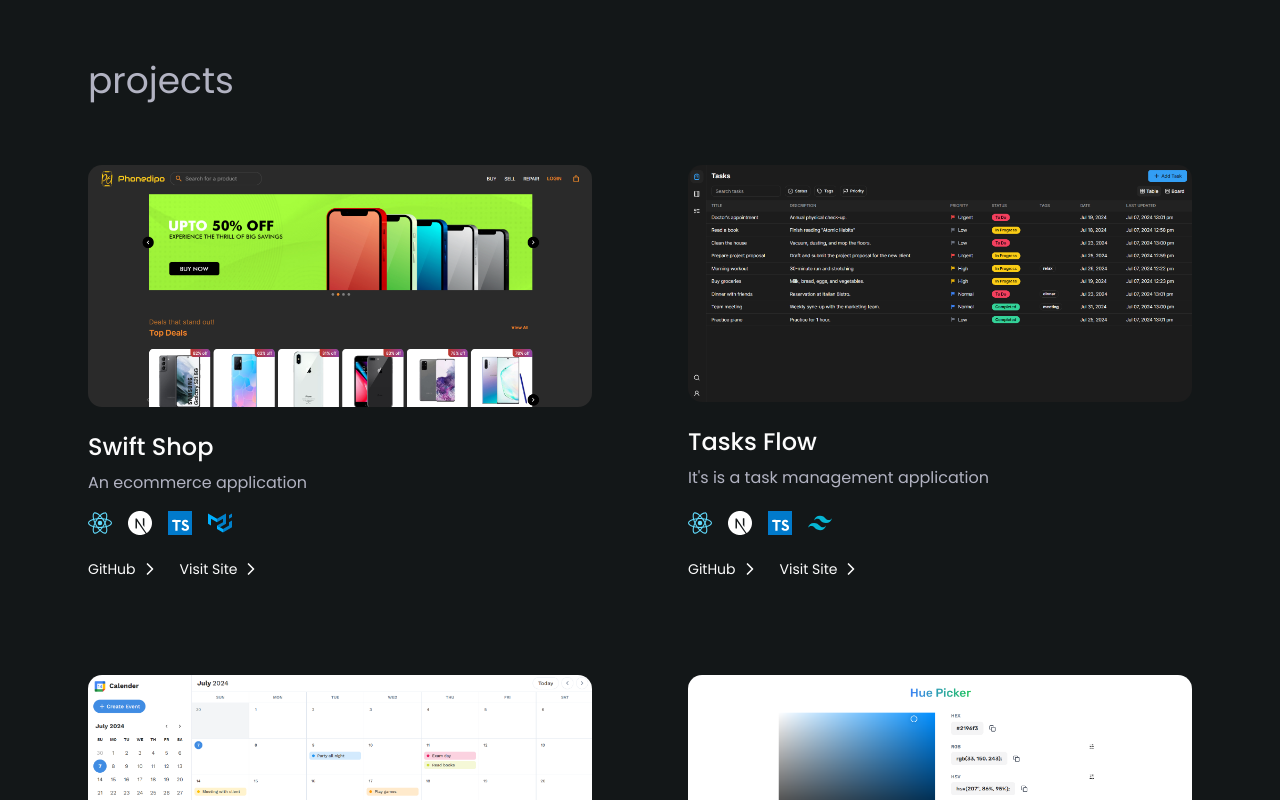
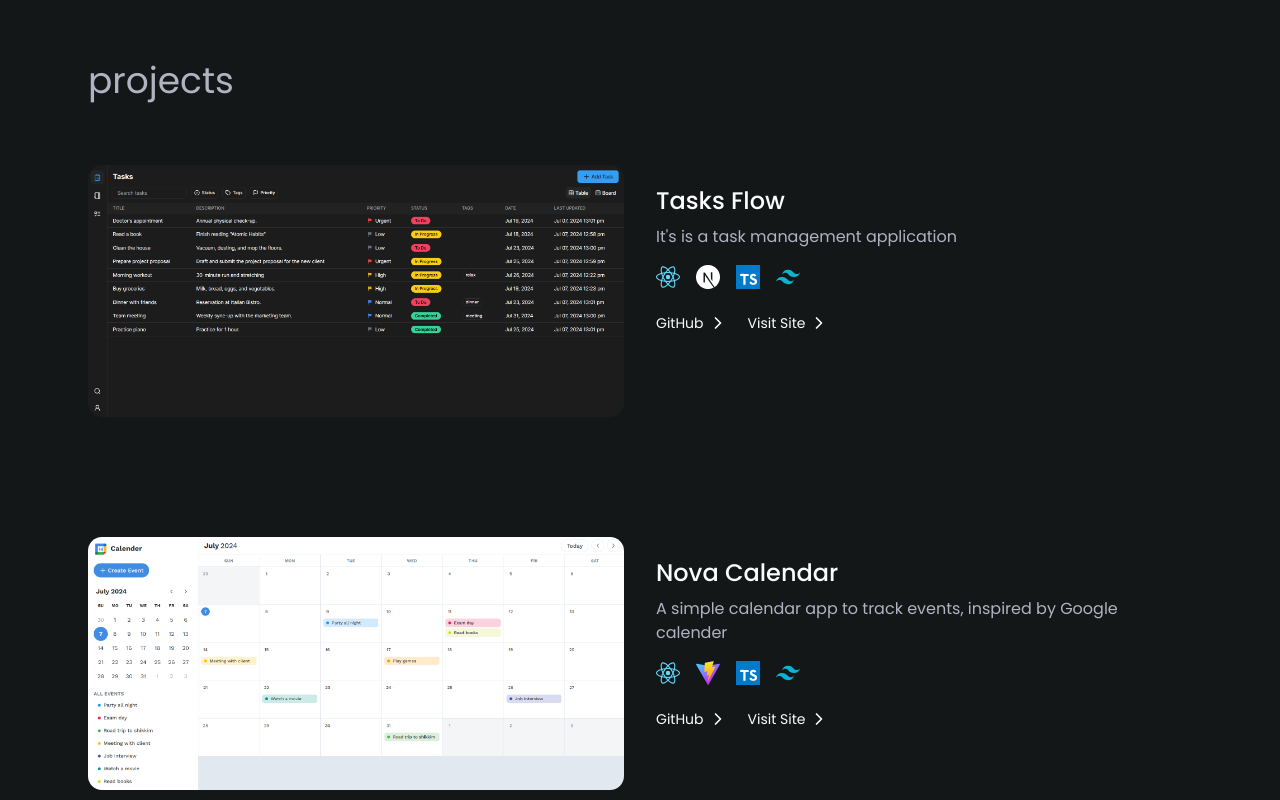
Before and after one commit to soumakk/portfolio, a Next.js app: page / in a window 1280 px wide. Shown: the part 900-1700 px from the top of the page. Built offline with nearby package versions, Linux system fonts and the light colour scheme.

Commit message:
projects ui changes

```diff
--- a/package.json
+++ b/package.json
@@ -32,8 +32,5 @@
 		"tailwindcss": "^4",
 		"typescript": "^5"
 	},
-	"engines": {
-		"node": "22.14.0"
-	},
 	"packageManager": "yarn@1.22.22"
 }
--- a/src/components/home/Projects.tsx
+++ b/src/components/home/Projects.tsx
@@ -6,7 +6,7 @@ export default function Projects() {
 	return (
 		<section className="max-w-6xl mx-auto px-6 my-20 lg:my-60">
 			<h2 className="text-4xl text-muted-foreground">projects</h2>
-			<div className="my-8 grid grid-cols-1 lg:grid-cols-2 gap-8 lg:-mx-8">
+			<div className="my-8 grid grid-cols-1 gap-8 lg:-mx-8">
 				{projects?.map((project, idx) => (
 					<ProjectItem key={idx} project={project} />
 				))}
@@ -17,11 +17,15 @@ export default function Projects() {
 
 function ProjectItem({ project }: { project: IProject }) {
 	return (
-		<div className="relative p-8 flex flex-col group/card">
+		<div className="relative p-8  group/card">
 			<div className="absolute h-full transition-all duration-200 ease-out opacity-0 scale-90 group-hover/card:scale-100 group-hover/card:opacity-100 w-full inset-0 -z-10 rounded-3xl bg-card"></div>
 
+			<div className="grid grid-cols-2 gap-8">
+				<figure>
 					<img src={project.image} alt="" className="rounded-xl mb-6" />
+				</figure>
 
+				<div className="py-5">
 					<p className="text-2xl font-medium mb-2">{project.name}</p>
 					<p className="mb-4 text-muted-foreground">{project.description}</p>
 
@@ -59,5 +63,7 @@ function ProjectItem({ project }: { project: IProject }) {
 						</div>
 					</div>
 				</div>
+			</div>
+		</div>
 	)
 }
--- a/src/components/home/Projects.utils.tsx
+++ b/src/components/home/Projects.utils.tsx
@@ -25,14 +25,14 @@ export interface IProject {
 }
 
 export const projects: IProject[] = [
-	{
-		name: 'Swift Shop',
-		description: 'An ecommerce application',
-		github: 'https://github.com/soumakk/swift-shop',
-		site: 'https://phonedipo.com/',
-		image: '/images/phonedipo.png',
-		techstack: [Tech.React, Tech.Next, Tech.TypeScript, Tech.MUI],
-	},
+	// {
+	// 	name: 'Swift Shop',
+	// 	description: 'An ecommerce application',
+	// 	github: 'https://github.com/soumakk/swift-shop',
+	// 	site: 'https://phonedipo.com/',
+	// 	image: '/images/phonedipo.png',
+	// 	techstack: [Tech.React, Tech.Next, Tech.TypeScript, Tech.MUI],
+	// },
 	{
 		name: 'Tasks Flow',
 		description: "It's is a task management application",
```
Also changed, not shown: 1 other file (tests, documents, lock files or other folders). Lines whose indentation alone changed are shown as unchanged.
